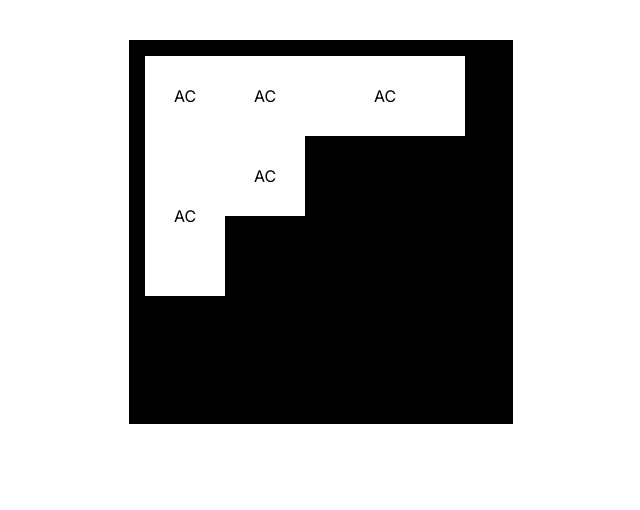
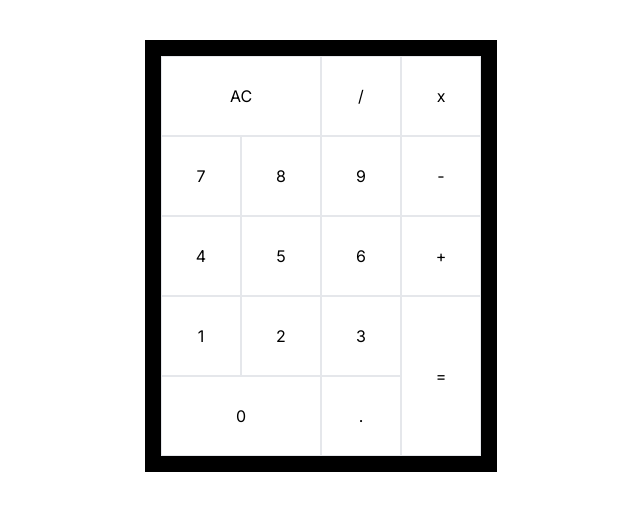
Before and after one commit to hamiltonlumati/calculator, a React (Vite) app: page / in a window 1280 px wide. Shown: the top 510 px of the page, without its empty margins (319-959 px from the left). Built offline with nearby package versions, Linux system fonts and the light colour scheme.

Commit message:
Keys design

```diff
--- a/src/components/keys.tsx
+++ b/src/components/keys.tsx
@@ -1,12 +1,27 @@
 function Keys(){
     return(
-        <div className="">
-            <button className="w-20 h-20 bg-white align-top">AC</button>
-            <button className="w-20 h-20 bg-white align-top">AC</button>
-            <button className="w-40 h-20 bg-white align-top">AC</button>
-            <button className="w-20 h-40 bg-white align-top">AC</button>
-            <button className="w-20 h-20 bg-white align-top">AC</button>
-
+        <div className="flex flex-wrap">
+            <span className="flex flex-wrap w-60">
+                <button className="w-40 h-20 flex-none bg-white align-top border">AC</button>
+                <button className="w-20 h-20 flex-none bg-white align-top border">/</button>
+                <button className="w-20 h-20 flex-none bg-white align-top border">7</button>
+                <button className="w-20 h-20 flex-none bg-white align-top border">8</button>
+                <button className="w-20 h-20 flex-none bg-white align-top border">9</button>
+                <button className="w-20 h-20 flex-none bg-white align-top border">4</button>
+                <button className="w-20 h-20 flex-none bg-white align-top border">5</button>
+                <button className="w-20 h-20 flex-none bg-white align-top border">6</button>
+                <button className="w-20 h-20 flex-none bg-white align-top border">1</button>
+                <button className="w-20 h-20 flex-none bg-white align-top border">2</button>
+                <button className="w-20 h-20 flex-none bg-white align-top border">3</button>
+                <button className="w-40 h-20 flex-none bg-white align-top border">0</button>
+                <button className="w-20 h-20 flex-none bg-white align-top border">.</button>
+            </span>
+            <span className="flex flex-col w-20 flex-wrap">
+                <button className="block w-20 h-20 flex-none bg-white align-top border">x</button>
+                <button className="block w-20 h-20 flex-none bg-white align-top border">-</button>
+                <button className="block w-20 h-20 flex-none bg-white align-top border">+</button>
+                <button className="block w-20 h-40 flex-none bg-white align-top border">=</button>
+            </span>
         </div>
     )
 }
--- a/src/layout/screen.tsx
+++ b/src/layout/screen.tsx
@@ -3,7 +3,7 @@ import Display from "../components/display";
 
 function Screen(){
     return(
-        <div className="w-96 h-96 bg-black p-4">
+        <div className="w-auto place-content-center h-auto bg-black p-4">
             <Display />
             <Keys />
         </div>
```
